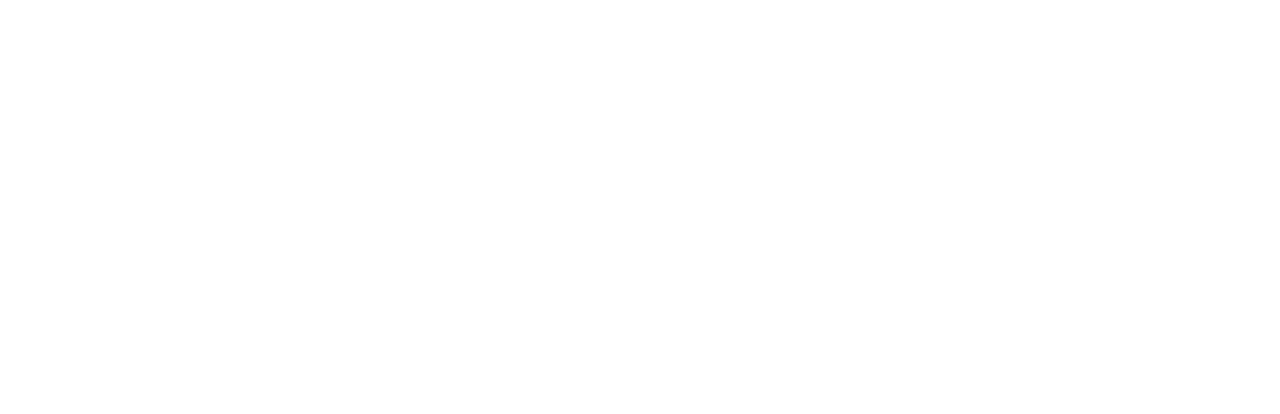
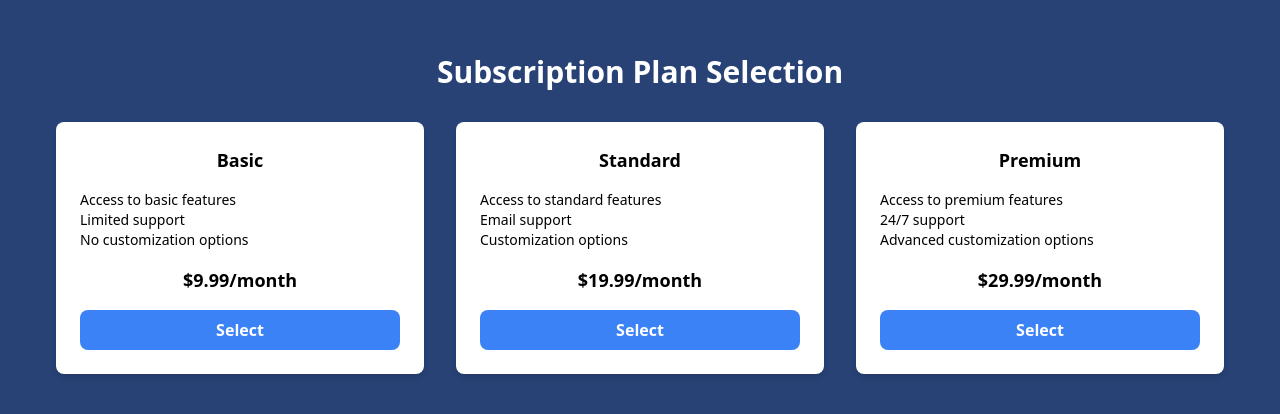
Before and after one commit to dbug-entity/digital-resources-subscription, a Vue app: page /subscription in a window 1280 px wide. Before the commit this address had no page. Shown: the part 186-600 px from the top of the page. Built offline with nearby package versions, Linux system fonts and the light colour scheme.

Commit message:
add subscription component with applied styles

```diff
--- a/src/components/PersonalInformation.vue
+++ b/src/components/PersonalInformation.vue
@@ -47,32 +47,6 @@
       </form>
     </div>
   </div>
-  <!-- <div>
-    <h2 class="text-2xl font-semibold mb-4">Step 1: Personal Information</h2>
-    <form @submit.prevent="nextStep">
-      <div class="mb-4">
-        <label for="name" class="block">Name:</label>
-        <input
-          id="name"
-          type="text"
-          v-model="formData.name"
-          required
-          class="input"
-        />
-      </div>
-      <div class="mb-4">
-        <label for="email" class="block">Email:</label>
-        <input
-          id="email"
-          type="email"
-          v-model="formData.email"
-          required
-          class="input"
-        />
-      </div>
-      <button type="submit" class="btn">Next</button>
-    </form>
-  </div> -->
 </template>
 
 <script lang="ts">
@@ -88,7 +62,7 @@ export default defineComponent({
 
     const nextStep = () => {
       store.commit("updateFormData", formData.value);
-      router.push("/account-information");
+      router.push("/subscription");
     };
 
     return { formData, nextStep };
--- /dev/null
+++ b/src/components/SubscriptionInfo.vue
@@ -0,0 +1,102 @@
+<template>
+  <div class="bg-blue-900 min-h-screen flex items-center justify-center">
+    <div class="container mx-auto px-4 py-8">
+      <h2 class="text-3xl font-bold text-center text-black mb-8">
+        Subscription Plan Selection
+      </h2>
+
+      <div class="grid grid-cols-1 md:grid-cols-3 gap-8">
+        <!-- Basic Plan -->
+        <div class="bg-white rounded-lg shadow-md p-6">
+          <h3 class="text-lg font-semibold text-center mb-4">Basic</h3>
+          <ul class="text-sm mb-4">
+            <li>Access to basic features</li>
+            <li>Limited support</li>
+            <li>No customization options</li>
+          </ul>
+          <p class="text-lg font-bold text-center mb-4">$9.99/month</p>
+          <button
+            @click="selectPlan('Basic')"
+            class="w-full bg-blue-500 text-white font-bold py-2 px-4 rounded-lg hover:bg-blue-600 focus:outline-none focus:bg-blue-600"
+          >
+            Select
+          </button>
+        </div>
+
+        <!-- Standard Plan -->
+        <div class="bg-white rounded-lg shadow-md p-6">
+          <h3 class="text-lg font-semibold text-center mb-4">Standard</h3>
+          <ul class="text-sm mb-4">
+            <li>Access to standard features</li>
+            <li>Email support</li>
+            <li>Customization options</li>
+          </ul>
+          <p class="text-lg font-bold text-center mb-4">$19.99/month</p>
+          <button
+            @click="selectPlan('Standard')"
+            class="w-full bg-blue-500 text-white font-bold py-2 px-4 rounded-lg hover:bg-blue-600 focus:outline-none focus:bg-blue-600"
+          >
+            Select
+          </button>
+        </div>
+
+        <!-- Premium Plan -->
+        <div class="bg-white rounded-lg shadow-md p-6">
+          <h3 class="text-lg font-semibold text-center mb-4">Premium</h3>
+          <ul class="text-sm mb-4">
+            <li>Access to premium features</li>
+            <li>24/7 support</li>
+            <li>Advanced customization options</li>
+          </ul>
+          <p class="text-lg font-bold text-center mb-4">$29.99/month</p>
+          <button
+            @click="selectPlan('Premium')"
+            class="w-full bg-blue-500 text-white font-bold py-2 px-4 rounded-lg hover:bg-blue-600 focus:outline-none focus:bg-blue-600"
+          >
+            Select
+          </button>
+        </div>
+      </div>
+    </div>
+  </div>
+</template>
+
+<script lang="ts">
+import { defineComponent, ref, computed } from "vue";
+import { useStore } from "vuex";
+import { useRouter } from "vue-router";
+
+export default defineComponent({
+  setup() {
+    const store = useStore();
+    const router = useRouter();
+    const formData = ref(store.state.formData);
+
+    const previousStep = () => {
+      router.go(-1); // Go back one step
+    };
+
+    const selectPlan = (plan: string) => {
+      formData.value.subscriptionPlan = plan;
+      store.commit("updateFormData", formData.value);
+      router.push("/account-information");
+    };
+
+    return { formData, previousStep, selectPlan };
+  },
+});
+</script>
+
+<style scoped>
+.container {
+  max-width: 1200px;
+}
+
+.text-black {
+  color: #fff;
+}
+
+.bg-blue-900 {
+  background-color: #284276;
+}
+</style>
--- a/src/router/index.ts
+++ b/src/router/index.ts
@@ -3,9 +3,11 @@ import { createRouter, createWebHistory, RouteRecordRaw } from "vue-router";
 import PersonalInformation from "../components/PersonalInformation.vue";
 import AccountInformation from "../components/AccountInformation.vue";
 import Confirmation from "../components/ConfirmationPage.vue";
+import SubscriptionInfo from "../components/SubscriptionInfo.vue";
 
 const routes: Array<RouteRecordRaw> = [
   { path: "/", component: PersonalInformation },
+  { path: "/subscription", component: SubscriptionInfo },
   { path: "/account-information", component: AccountInformation },
   { path: "/confirmation", component: Confirmation },
 ];
--- a/src/store/index.ts
+++ b/src/store/index.ts
@@ -6,6 +6,7 @@ interface FormData {
   email: string;
   phoneNumber: string;
   password: string;
+  subscriptionPlan: string;
 }
 
 interface State {
@@ -19,6 +20,7 @@ export default createStore<State>({
       email: "",
       phoneNumber: "",
       password: "",
+      subscriptionPlan: "",
     },
   },
   mutations: {
```
